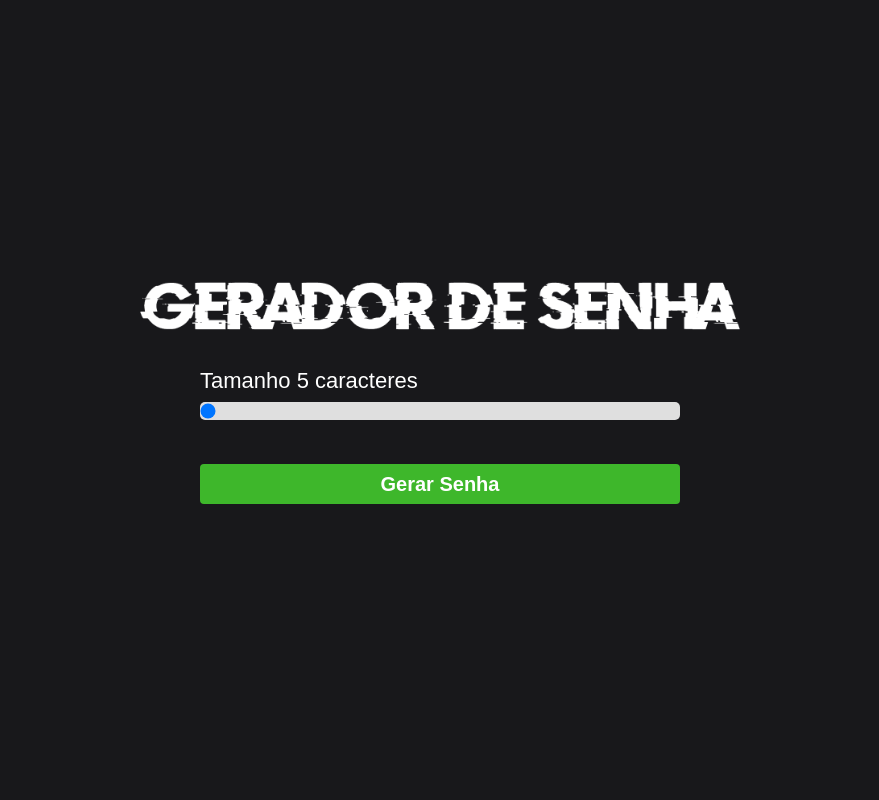
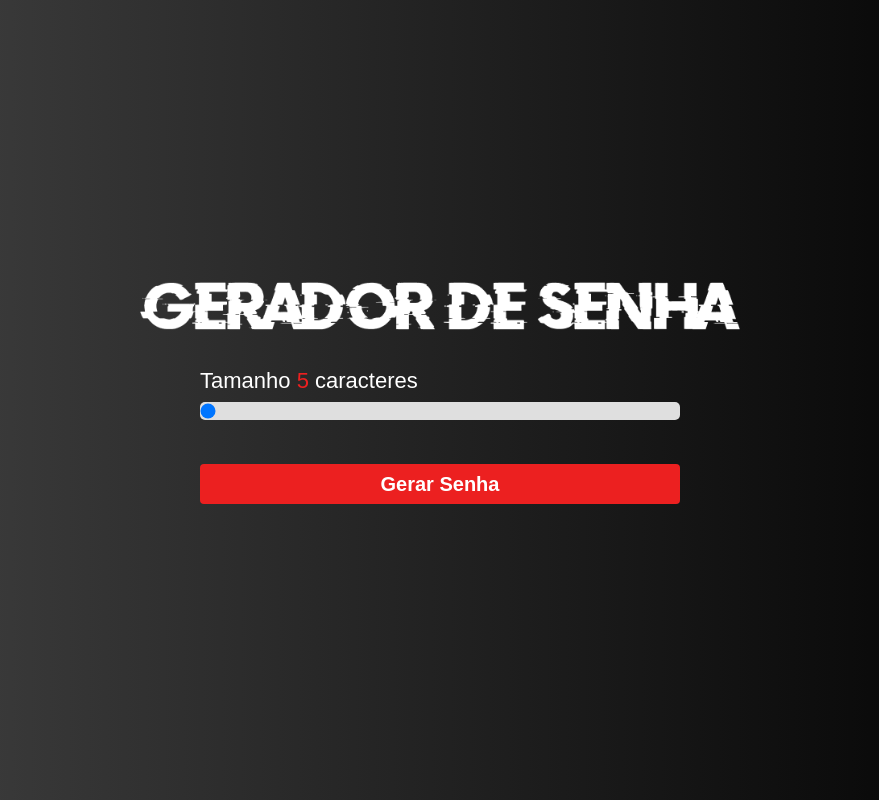
Before and after one commit to Grazziano/gerador-senha, a React (Vite) app: page / in a window 1280 px wide. Shown: the whole page, without its empty margins (200-1079 px from the left). Built offline with nearby package versions, Linux system fonts and the light colour scheme.

Commit message:
Styling page

```diff
--- a/src/App.tsx
+++ b/src/App.tsx
@@ -8,7 +8,8 @@
   const [sizePassword, setSizePassword] = useState(5);
   const [password, setPassword] = useState('');
 
-  let charset = 'abcdefghijklmnopqrstuvwxyzABCDEFGHIJKLMNOPQRSTUVWXYZ0123456789!';
+  let charset =
+    'abcdefghijklmnopqrstuvwxyzABCDEFGHIJKLMNOPQRSTUVWXYZ0123456789!';
 
   function generatePassword() {
     let newPass = '';
@@ -28,7 +29,8 @@
       <img className="logo" src={logo} alt="logo" />
       <main className="container-input">
         <span>
-          Tamanho <span>{sizePassword}</span> caracteres
+          Tamanho <span className="sizePassword">{sizePassword}</span>{' '}
+          caracteres
         </span>
         <input
           className="slider"
@@ -48,7 +50,7 @@
         <div className="container-password" onClick={copyPassword}>
           <span className="title">Sua senha é:</span>
           <span className="password">{password}</span>
-          <span className="tooltip">Clique na senha para copiar</span>
+          <span className="tooltip">Clique na senha para copiar 👆</span>
         </div>
       )}
       <ToastContainer theme="dark" />
--- a/src/index.css
+++ b/src/index.css
@@ -6,13 +6,24 @@
 }
 
 body {
-  background-color: #18181b;
   width: 100%;
   height: 100vh;
   display: flex;
   justify-content: center;
   align-items: center;
   flex-direction: column;
+
+  background: #000000; /* fallback for old browsers */
+  background: -webkit-linear-gradient(
+    to right,
+    #434343,
+    #000000
+  ); /* Chrome 10-25, Safari 5.1-6 */
+  background: linear-gradient(
+    to right,
+    #434343,
+    #000000
+  ); /* W3C, IE 10+/ Edge, Firefox 16+, Chrome 26+, Opera 12+, Safari 7+ */
 }
 
 .container {
@@ -36,6 +47,10 @@
   font-size: 22px;
 }
 
+.sizePassword {
+  color: #ec2020 !important;
+}
+
 .slider {
   -webkit-appearance: none;
   width: 100%;
@@ -48,7 +63,7 @@
 
 .button {
   height: 40px;
-  background-color: #3eb72b;
+  background-color: #ec2020;
   border: 0;
   border-radius: 4px;
   cursor: pointer;
@@ -110,3 +125,94 @@
   bottom: 50px;
   opacity: 1;
 }
+
+/* input range css */
+/* input[type='range'] {
+  height: 32px;
+  -webkit-appearance: none;
+  margin: 10px 0;
+  width: 100%;
+}
+input[type='range']:focus {
+  outline: none;
+}
+input[type='range']::-webkit-slider-runnable-track {
+  width: 100%;
+  height: 16px;
+  cursor: pointer;
+  animate: 0.2s;
+  box-shadow: 0px 0px 0px #000000;
+  background: #b6b6b6;
+  border-radius: 25px;
+  border: 1px solid #8a8a8a;
+}
+input[type='range']::-webkit-slider-thumb {
+  box-shadow: 1px 1px 1px #828282;
+  border: 1px solid #8a8a8a;
+  height: 24px;
+  width: 35px;
+  border-radius: 6px;
+  background: #dadada;
+  cursor: pointer;
+  -webkit-appearance: none;
+  margin-top: -5px;
+}
+input[type='range']:focus::-webkit-slider-runnable-track {
+  background: #b6b6b6;
+}
+input[type='range']::-moz-range-track {
+  width: 100%;
+  height: 16px;
+  cursor: pointer;
+  animate: 0.2s;
+  box-shadow: 0px 0px 0px #000000;
+  background: #b6b6b6;
+  border-radius: 25px;
+  border: 1px solid #8a8a8a;
+}
+input[type='range']::-moz-range-thumb {
+  box-shadow: 1px 1px 1px #828282;
+  border: 1px solid #8a8a8a;
+  height: 24px;
+  width: 35px;
+  border-radius: 6px;
+  background: #dadada;
+  cursor: pointer;
+}
+input[type='range']::-ms-track {
+  width: 100%;
+  height: 16px;
+  cursor: pointer;
+  animate: 0.2s;
+  background: transparent;
+  border-color: transparent;
+  color: transparent;
+}
+input[type='range']::-ms-fill-lower {
+  background: #b6b6b6;
+  border: 1px solid #8a8a8a;
+  border-radius: 50px;
+  box-shadow: 0px 0px 0px #000000;
+}
+input[type='range']::-ms-fill-upper {
+  background: #b6b6b6;
+  border: 1px solid #8a8a8a;
+  border-radius: 50px;
+  box-shadow: 0px 0px 0px #000000;
+}
+input[type='range']::-ms-thumb {
+  margin-top: 1px;
+  box-shadow: 1px 1px 1px #828282;
+  border: 1px solid #8a8a8a;
+  height: 24px;
+  width: 35px;
+  border-radius: 6px;
+  background: #dadada;
+  cursor: pointer;
+}
+input[type='range']:focus::-ms-fill-lower {
+  background: #b6b6b6;
+}
+input[type='range']:focus::-ms-fill-upper {
+  background: #b6b6b6;
+} */
```
Also changed, not shown: 2 other files (tests, documents, lock files or other folders).
